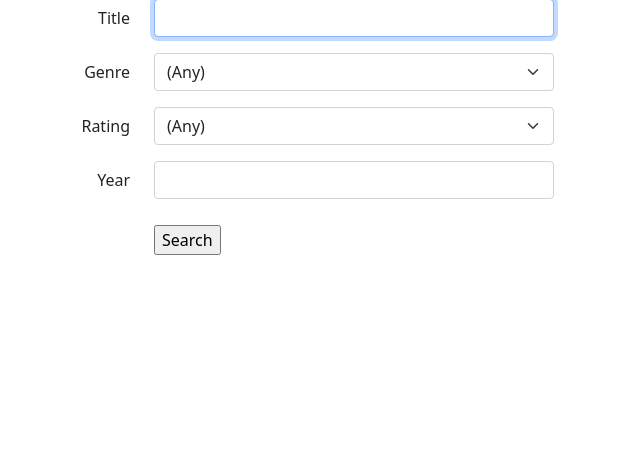
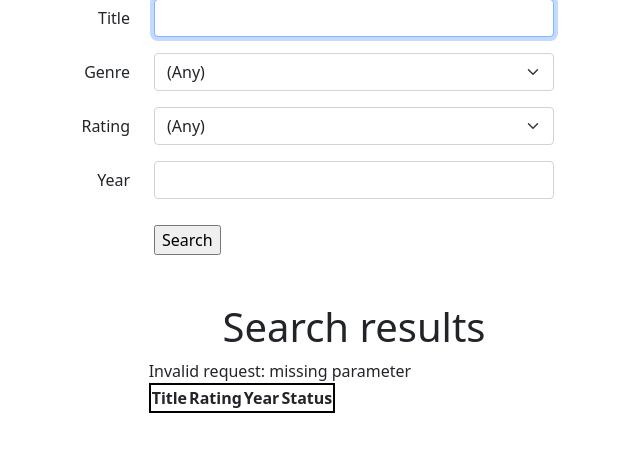
Before and after one commit to ivanngyb/MovieGroupProject, a PHP site: page /search.php in a window 1280 px wide. Shown: the part 145-597 px from the top of the page, without its empty margins (286-926 px from the left). Run offline with PHP 8.4, Linux system fonts and the light colour scheme; data comes from the database, SQL or seed files in the repository; lists and menus that the app fills with data are empty.

Commit message:
Updated search on same screen

```diff
--- a/web_files/connection_script.php
+++ b/web_files/connection_script.php
@@ -20,7 +20,7 @@
 $username = 'root';
 $password = '';
 $conn = new PDO(
-   'mysql:host=localhost;dbname=ica_movies_db', $username, $password
+   'mysql:host=localhost;port=8306;dbname=ica_movies_db', $username, $password
 );
 
 /* lab pc*/
--- a/web_files/search.php
+++ b/web_files/search.php
@@ -34,13 +34,14 @@
         <main>
         <div class="container-fluid p-3">
         <!-- <div class="col"> -->
-            <form action="search_results.php">
+            <form action="">
                 <?php
                 require "search_script.php";
                 ?>
             </form>
             <!-- </div> -->
         </div>
+            <?php require "search_results.php"?>
         </main>
 
     </body>
--- a/web_files/search_results.php
+++ b/web_files/search_results.php
@@ -8,22 +8,26 @@
         Task: Project
 */
 ?>
-<!DOCTYPE html>
-<html>
-    <head>
+<!-- <!DOCTYPE html>
+<html> -->
+    <!-- <head>
         <link rel="stylesheet" href="style.css">
         <title>
             Search results
         </title>
     </head>
     <body>
-        <?php
-        require "nav.php";
-        ?>
+
         <header>
+
+        </header> -->
+        <div class="container-fluid text-center mt-3">
             <h1>Search results</h1>
-        </header>
-        <main>
+        </div>
+        <div class="row mb-3">
+        <div class="col-2 col-sm-2 col-md-3 col-lg-4">
+</div>
+        <div class="col-10 col-sm-10 col-md-7 col-lg-4">
             <table>
                 <tr>
                     <th>Title</th>
@@ -35,6 +39,7 @@
                 require "search_results_script.php";
                 ?>
             </table>
-        </main>
-    </body>
-</html>
+        </div>
+        </div>
+    <!-- </body> -->
+<!-- </html> -->
```
